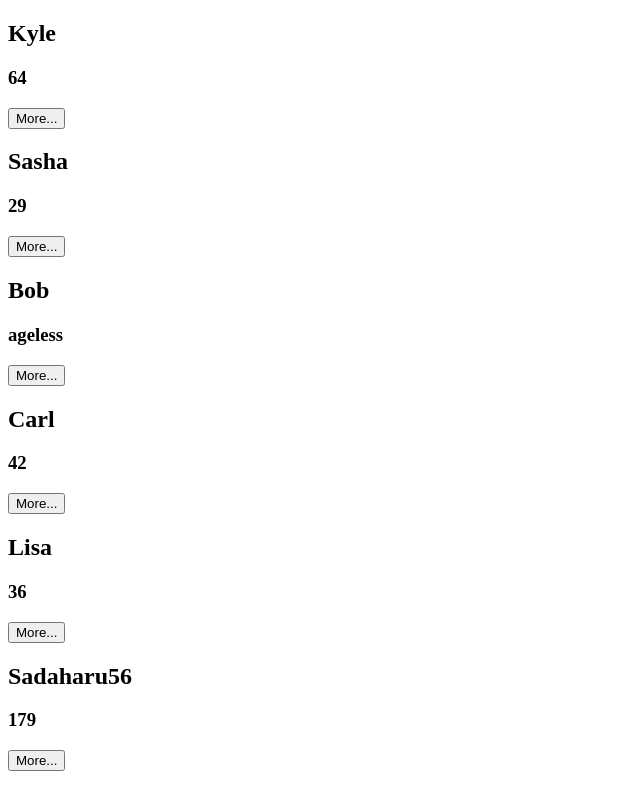
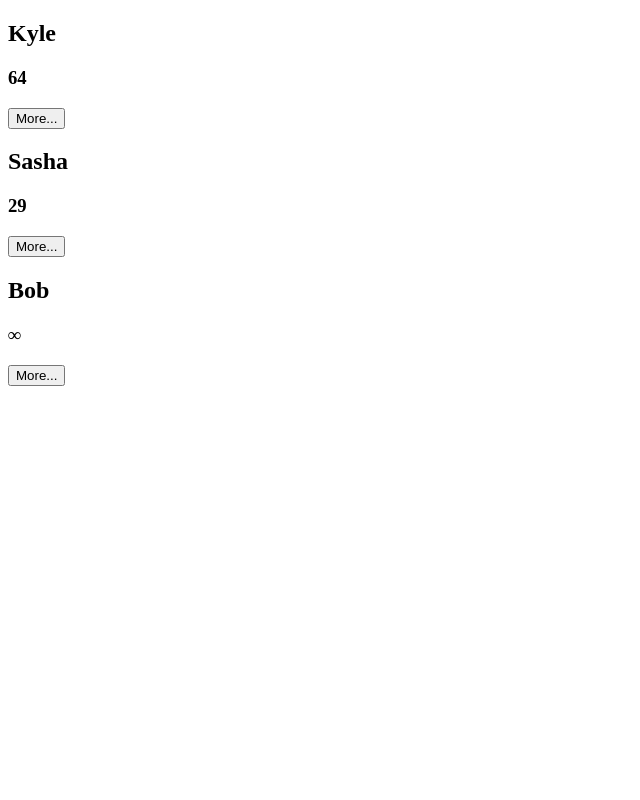
Before and after one commit to AndrewMedvedev42/New-Project, a React (Create React App) app: page / in a window 1280 px wide. Shown: the whole page, without its empty margins (0-640 px from the left). Built offline with nearby package versions, Linux system fonts and the light colour scheme.

Commit message:
added more personal info to personal pages

```diff
--- a/src/App.js
+++ b/src/App.js
@@ -1,26 +1,20 @@
-import  HomeProfileSlots  from "./templates/HomeProfileSlots";
 import React from 'react';
 import data  from "./data/slot_data.js";
-
 import UserProfilePage from "./templates/UserProfilePage";
-import {
-  BrowserRouter as Router,
-  Switch,
-  Route
-} from "react-router-dom";
-
+import  HomeProfileSlots  from "./templates/HomeProfileSlots";
+import {BrowserRouter as Router, Switch, Route} from "react-router-dom";
 
 function App() {
-  const [slots, setSlots] = React.useState(data)
+  const [slots] = React.useState(data)
   return (
             <Router>
               <Switch>
                   {
                     slots.map((induvidual)=>{
-                      const {id} = induvidual
+                      const {id, name} = induvidual
                           return (
-                            <Route path={`/${id}`}>
-                              <UserProfilePage id={id}/>
+                            <Route path={`/${name}`}>
+                              <UserProfilePage id={id} sortByName={name}/>
                             </Route>
                           )})
                   }
--- a/src/data/slot_data.js
+++ b/src/data/slot_data.js
@@ -1,12 +1,37 @@
 
 
 const data = [
-    { id: 1, name:"Kyle", age:"64", image:"", alt:"Kyle", desc:"Lorem ipsum"},
-    { id: 2, name:"Sasha", age:"29", image:"", alt:"Sasha", desc:"Lorem ipsum" },
-    { id: 3, name:"Bob", age:"ageless", image:"", alt:"Bob", desc:"Lorem ipsum" },
-    { id: 4, name:"Carl", age:"42", image:"", alt:"Carl", desc:"Lorem ipsum" },
-    { id: 5, name:"Lisa", age:"36", image:"", alt:"Lisa", desc:"Lorem ipsum" },
-    { id: 6, name:"Sadaharu56", age:"179", image:"", alt:"Sadaharu56", desc:"Lorem ipsum" }
+    { id: 1,
+      name:"Kyle",
+      age:"64",
+      image:"",
+      alt:"Kyle",
+      desc:"Lorem ipsum dolor sit amet, consectetur adipiscing elit sed do eiusmod tempor incididunt ut labore et dolore magna aliqua",
+      hobies:{first:"videogames", second:"reading", third:"sports"},
+      email:"example@dummyEmail.com",
+      phone:"+fakePhoneNumber"
+      },
+
+    { id: 2,
+      name:"Sasha",
+      age:"29",
+      image:"",
+      alt:"Sasha",
+      desc:"Lorem ipsum dolor sit amet, consectetur adipiscing elit sed do eiusmod tempor incididunt ut labore et dolore magna aliqua",
+      hobies:{first:"dancing", second:"yoga", third:"gardening"},
+      email:"example@dummyEmail.com",
+      phone:"+fakePhoneNumber"},
+
+    { id: 3,
+      name:"Bob",
+      age:"∞",
+      image:"",
+      alt:"Bob",
+      desc:"Lorem ipsum dolor sit amet, consectetur adipiscing elit sed do eiusmod tempor incididunt ut labore et dolore magna aliqua",
+      hobies:{first:"videogames", second:"reading", third:"sports"},
+      email:"example@dummyEmail.com",
+      phone:"+fakePhoneNumber"},
+
   ];
 
 export default data
--- a/src/templates/HomeProfileSlots.jsx
+++ b/src/templates/HomeProfileSlots.jsx
@@ -1,18 +1,18 @@
-import React, {useState} from 'react';
+import React from 'react';
 import {Link} from "react-router-dom";
 import data  from "../data/slot_data.js";
 
 function HomeProfileSlots (){
-    const [slots, setSlots] = React.useState(data)
+    const [slots] = React.useState(data)
     return(
         <section>
             {slots.map((induvidual)=>{
-            const {id ,name, age, desc} = induvidual
+            const {id ,name, age} = induvidual
                 return (
-                    <div key={id} className="item">
+                    <div key={id}>
                         <h1>{name}</h1>
                         <h3>{age}</h3>
-                        <Link to={`/${id}`}>
+                        <Link to={`/${name}`}>
                             <button>More...</button>
                         </Link>
                     </div>)})}
--- a/src/templates/UserProfilePage.jsx
+++ b/src/templates/UserProfilePage.jsx
@@ -1,8 +1,33 @@
+import React from 'react';
+import data  from "../data/slot_data.js";
 
-function UserProfilePage({id}){
+function UserProfilePage({id, sortByName}){
+    const [slots] = React.useState(data)
     return(
         <section>
-            <h1>Welcome {`${id}`}!</h1>
+            {
+                slots.map((induvidual)=>{
+                    const {id ,name, age, desc, hobies, email, phone} = induvidual
+                        if(name === sortByName){
+                            return (<div key={id}>
+                                        <article>
+                                            <h1>{name}</h1>
+                                            <h2>{`Age: ${age}`}</h2>
+                                            <p>{desc}</p>
+                                        </article>
+                                        <article>
+                                            <h2>Hobies</h2>
+                                            <p key={hobies.first}>{hobies.first}</p>
+                                            <p key={hobies.second}>{hobies.second}</p>
+                                            <p key={hobies.third}>{hobies.third}</p>
+                                        </article>
+                                        <footer>
+                                            <h3>{email}</h3>
+                                            <h3>{phone}</h3>
+                                        </footer>
+                                    </div>)}})
+                        }
+
         </section>
     )
 }
```
Also changed, not shown: 11 other files (tests, documents, lock files or other folders).
